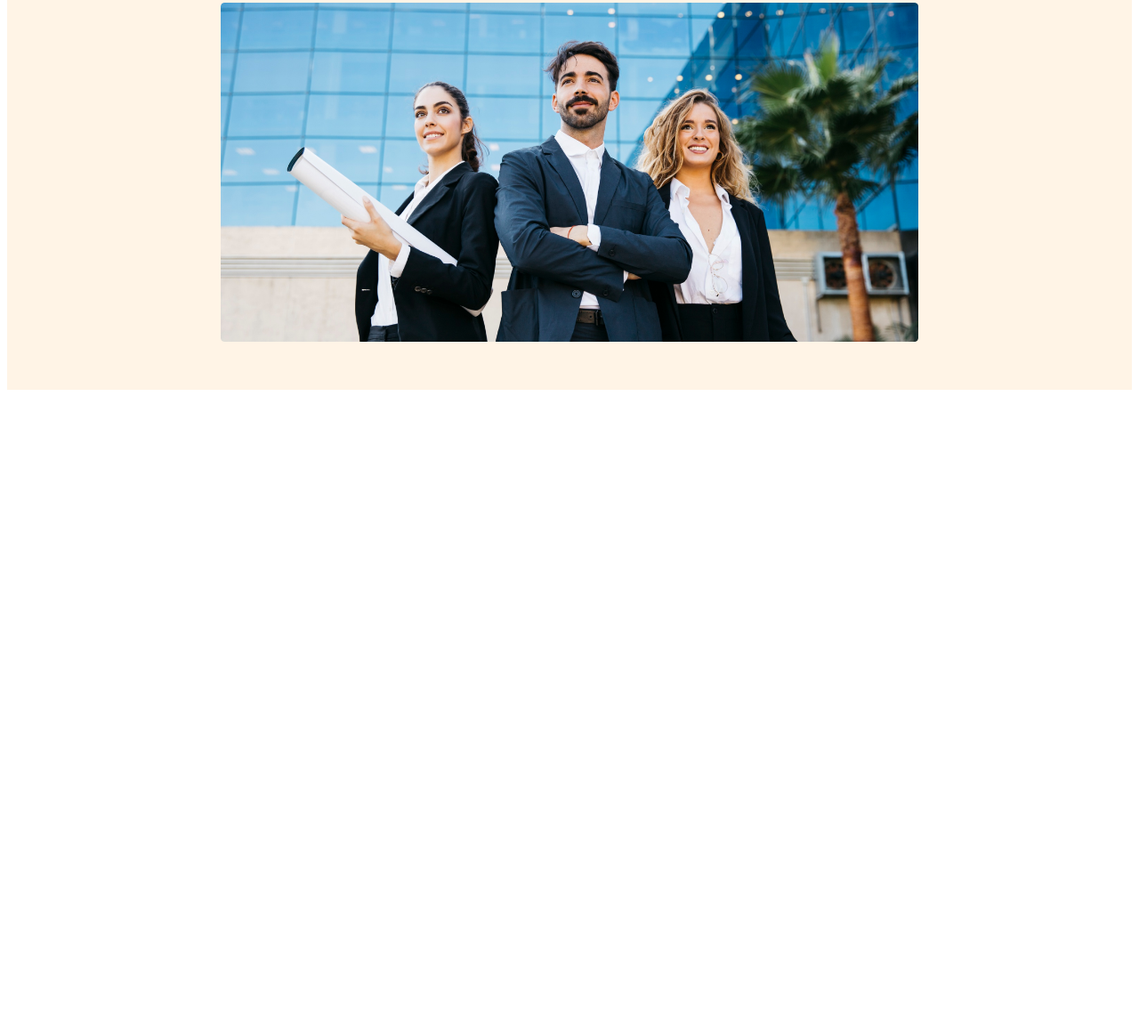
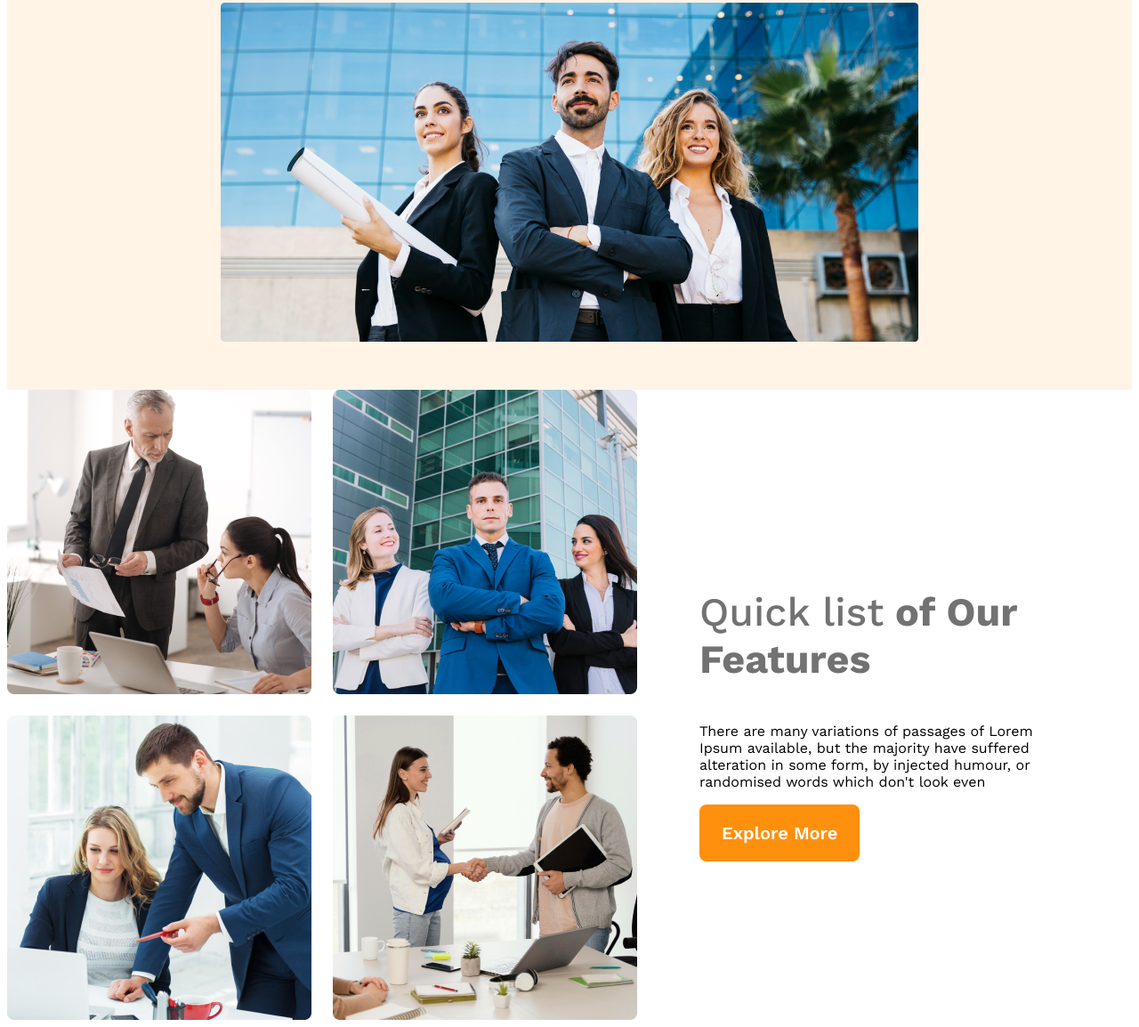
Before and after one commit to nawrin1/g3-architects-website, a plain HTML site: page index.html in a window 1280 px wide. Shown: the part 573-1727 px from the top of the page at 89% size. Before the commit the page ends 1019 px from the top, so only its background shows below. Drawn offline with nearby package versions, Linux system fonts and the light colour scheme.

Commit message:
features content added

```diff
--- a/index.html
+++ b/index.html
@@ -29,7 +29,20 @@
         </div>
     </header>
     <main>
+        <section class="teams-container">
+            <div class="teams-img-container">
+                <img src="./images/team1.png" alt="">
+                <img src="./images/team2.png" alt="">
+                <img src="./images/team3.png" alt="">
+                <img src="./images/team4.png" alt="">
+            </div>
+            <div class="teams-content">
+                <h3 class="teams-title"><span class="quick-list">Quick list</span> <span>of Our</span> <span class="text-features">Features</span></h3>
+                <p class="teams-description">There are many variations of passages of Lorem Ipsum available, but the majority have suffered alteration in some form, by injected humour, or randomised words which don't look even</p>
+                <button class="btn-primary">Explore More</button>
+            </div>
 
+        </section>
     </main>
     <footer>
 
--- a/styles/architect.css
+++ b/styles/architect.css
@@ -52,6 +52,7 @@ nav li a{
     padding: 20px 25px;
     color:#FFF;
     border:0;
+
     font-size: 1.25rem;
     font-weight: 600;
     cursor:pointer;
@@ -59,6 +60,36 @@ nav li a{
 .banner img{
     margin-top: 20px;
     width:100%;
+}
+main{
+    max-width:1440px;
+    margin:0 auto;
+}
+.teams-container{
+    display:flex;
+    align-items: center;
+}
+.teams-img-container{
+    display:grid;
+    grid-template-columns: repeat(2,1fr);
+    gap:1.5rem;
+}
+.teams-content{
+    padding-right: 70px;
+    padding-left: 70px;
+}
+.teams-title{
+    font-size: 2.8rem;
+
+}
+.quick-list{
+    color:#727272;
+    font-weight: 500;
+
+}
+.teams-title, .text-features{
+    color:#727272;
+    font-weight: 700;
 }
 @media screen and (max-width:567px) {
     header{
@@ -68,6 +99,7 @@ nav li a{
         flex-direction: column;
     }
 }
+
 @media screen and (min-width:567px) and (max-with:960px){
     header{
         padding:50px;
```
